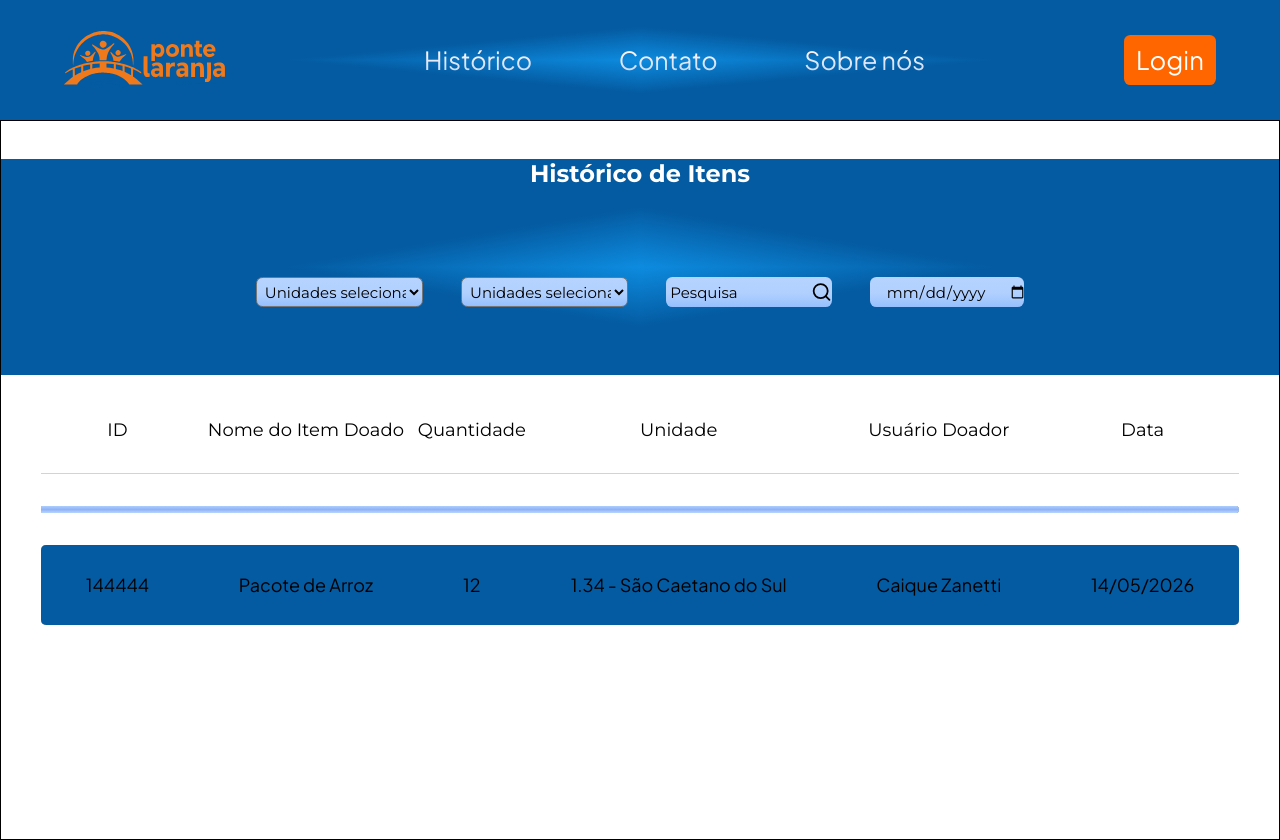
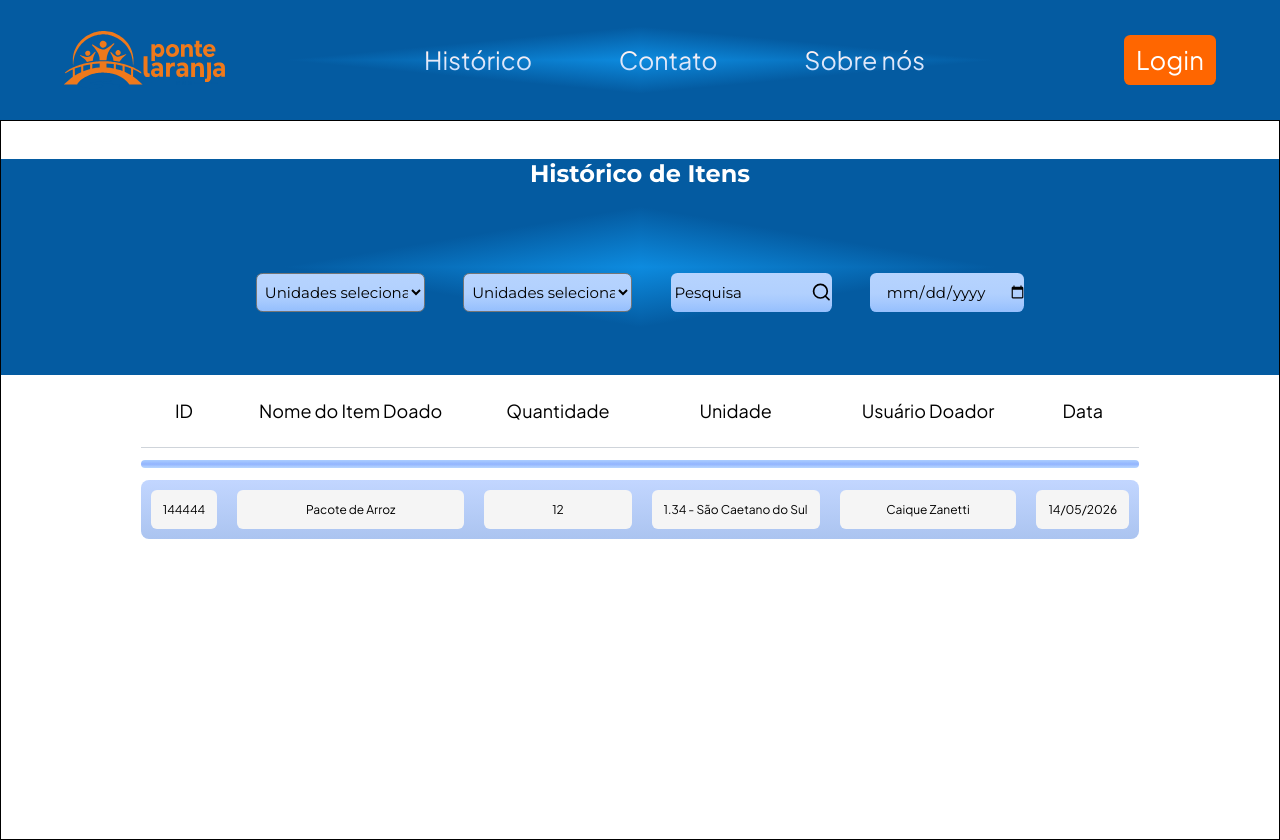
Before and after one commit to PonteLaranja/PonteLaranja_Front, a Next.js app in the folder ponte-laranja/: page /historico_item in a window 1280 px wide. Built offline with nearby package versions, Linux system fonts and the light colour scheme.

Commit message:
:art: feat: index.tsx historico_item concluded :art:

```diff
--- a/ponte-laranja/src/components/lista_itens/ListaItens.tsx
+++ b/ponte-laranja/src/components/lista_itens/ListaItens.tsx
@@ -26,12 +26,12 @@ export const Banner = () => {
                 <table className={styles.lista_tabelas}>
                     <thead className={styles.cabecalho_tabelas}>
                         <tr className={styles.cabecalho_linha}  >
-                        <th>ID</th>
-                        <th>Nome do Item Doado</th>
-                        <th>Quantidade</th>
-                        <th>Unidade</th>
-                        <th>Usuário Doador</th>
-                        <th>Data</th>
+                            <th className={`texto_tabela`}><span>ID</span></th>
+                            <th className={`texto_tabela`}><span>Nome do Item Doado</span></th>
+                            <th className={`texto_tabela`}><span>Quantidade</span></th>
+                            <th className={`texto_tabela`}><span>Unidade</span></th>
+                            <th className={`texto_tabela`}><span>Usuário Doador</span></th>
+                            <th className={`texto_tabela`}><span>Data</span></th>
                         </tr>
                     </thead>
                     <tbody className={styles.corpo_f}>
@@ -39,12 +39,12 @@ export const Banner = () => {
                             <td colSpan={6} className={styles.separador}></td>
                         </tr>
                         <tr className={styles.conteudo}>
-                        <td>144444</td>
-                        <td>Pacote de Arroz</td>
-                        <td>12</td>
-                        <td>1.34 - São Caetano do Sul</td>
-                        <td>Caique Zanetti</td>
-                        <td>14/05/2026</td>
+                            <td><div className={`${styles.card} texto_tabela`}><span>144444</span> </div></td>
+                            <td><div className={`${styles.card} texto_tabela`}><span>Pacote de Arroz</span>             </div></td>
+                            <td><div className={`${styles.card} texto_tabela`}><span>12</span>                          </div></td>
+                            <td><div className={`${styles.card} texto_tabela`}><span>1.34 - São Caetano do Sul</span>   </div></td>
+                            <td><div className={`${styles.card} texto_tabela`}><span>Caique Zanetti</span>              </div></td>
+                            <td><div className={`${styles.card} texto_tabela`}><span>14/05/2026 </span>                 </div></td>
                         </tr>
                         {/* Conteudo máximo sem quebrar é 6, faça paginate de 5 ent */}
                     </tbody>
--- a/ponte-laranja/src/components/lista_itens/listaItens.module.css
+++ b/ponte-laranja/src/components/lista_itens/listaItens.module.css
@@ -35,14 +35,14 @@
 .inserir_pesq {
     /* height: 5vh;     */
     padding-left: .5%;
-    height: 18%;
+    height: 24%;
     border-radius: .5vw;
     /* border: 1px solid black; */
     display: flex;
     flex-direction: row;
     align-items: center;
     font-family: var(--font-texto-titulo);
-    width: 50%;
+    width: 52%;
     background: var(--background-pesquisa);
     outline: none;
     font-size: 15px;
@@ -82,58 +82,94 @@
     border: none;
 }
 
+
+
+/* ====================== */
+
+.lista_tabelas th {
+    padding: 0 2rem;
+}
+
+
 .lista_tabelas {
     width: 100%;
+    padding: 0 0%;
     border-collapse: separate;
-    border-spacing: 0px 2rem;
+    border-spacing: 0 12px;
 }
 
 .lista_tabelas th {
     font-weight: 400;
     color: var(--cor-texto);
-    padding-bottom: 2rem;
+    padding-bottom: 1.5rem;
     border-bottom: 1px solid #cfd4da;
     text-align: center;
     font-size: 18px;
     font-family: var(--font-texto-titulo);
 }
 
-.cabecalho_linha th{
-    border-collapse: separate;
 
+
+
+.lista_tabelas td {
+    text-align: center;
+    color: #000;
+    font-size: 18px;
+    font-family: var(--font-texto-padrao);
+    padding: 16px;
 }
 
-.lista_tabelas td {
-    /* background-color: #ffffff; */
-    /* padding: 34px 58px; */
-    padding: 1px 40px;
-    padding: 1px clamp(38px, 3.5vw, 550px);
-    text-align: center;
-    color: var(--cor-cinza);
-    font-size: 18px;
-    font-family: var(--font-texto-padrao);
+/* Linha separadora abaixo do cabeçalho */
+.separador {
+    height: 8px;
+    border-radius: 1vw;
+    width: 10vw;
+    padding: 0 !important;
+    background: linear-gradient(
+        180deg,
+        #ABCDFE 0.01%,
+        rgba(109, 155, 254, 0.75) 51.92%,
+        rgba(171, 205, 254, 0.90) 89.9%
+    );
 }
 
-.lista_tabelas tbody tr td:first-child {
-    border-radius:
-    5px 0 0 5px;
+/* Linha de conteúdo */
+.conteudo td {
+    background: linear-gradient(
+        180deg,
+        #C2D6FF 0%,
+        #ABC4F0 100%
+    );
+    padding: 10px;
 }
 
-.lista_tabelas tbody tr td:last-child {
-    border-radius: 0 5px 5px 0;
-}
-.corpo_f{
-    background-color: black;
-}
-.corpo_f tr {
-    background-color: beige;
-}
-.separador{
-    height: .8vh;
-    background: linear-gradient(180deg, #ABCDFE 0.01%, rgba(109, 155, 254, 0.75) 51.92%, rgba(171, 205, 254, 0.90) 89.9%);
+.card {
+    background: #F5F5F5;
+    border-radius: 6px;
+    padding: 12px;
+    text-align: center;
 }
 
-.conteudo td{
-    background: #045BA1;
-    height: 10vh;
+.card:hover{
+    cursor: pointer;
+    transition: 0.2s;
+
+    filter: brightness(0.90);
 }
+
+
+.conteudo td:first-child {
+    border-top-left-radius: 8px;
+    border-bottom-left-radius: 8px;
+}
+
+.conteudo td:last-child {
+    border-top-right-radius: 8px;
+    border-bottom-right-radius: 8px;
+}
+
+/* Opcional: hover */
+.conteudo:hover{
+    filter: brightness(0.97);
+    transition: 0.2s;
+}
--- a/ponte-laranja/src/styles/globals.css
+++ b/ponte-laranja/src/styles/globals.css
@@ -2,6 +2,11 @@
   padding: 0;
   margin: 0;
   box-sizing: border-box;
+
+}
+
+body{
+  overflow-x: hidden;
 }
 
 :root {
@@ -21,7 +26,12 @@
 }
 
 
+.texto_tabela{
+  font-size: 12px;
+  background: transparent;
+  color: black !important;
 
+}
 
 p,
 /* span, */
@@ -42,7 +52,7 @@ button {
 }
 
 /* p:hover, */
-span:hover,
+/* span:hover, */
 li:hover,
 button:hover {
   cursor: pointer;
@@ -50,3 +60,10 @@ button:hover {
 }
 
 .texto_layout {}
+
+@media (max-width: 900px) {
+  .texto_tabela{
+    font-size: 12px;
+  }
+
+}
```
Also changed, not shown: 1 other file (tests, documents, lock files or other folders). Lines whose indentation alone changed are shown as unchanged.
